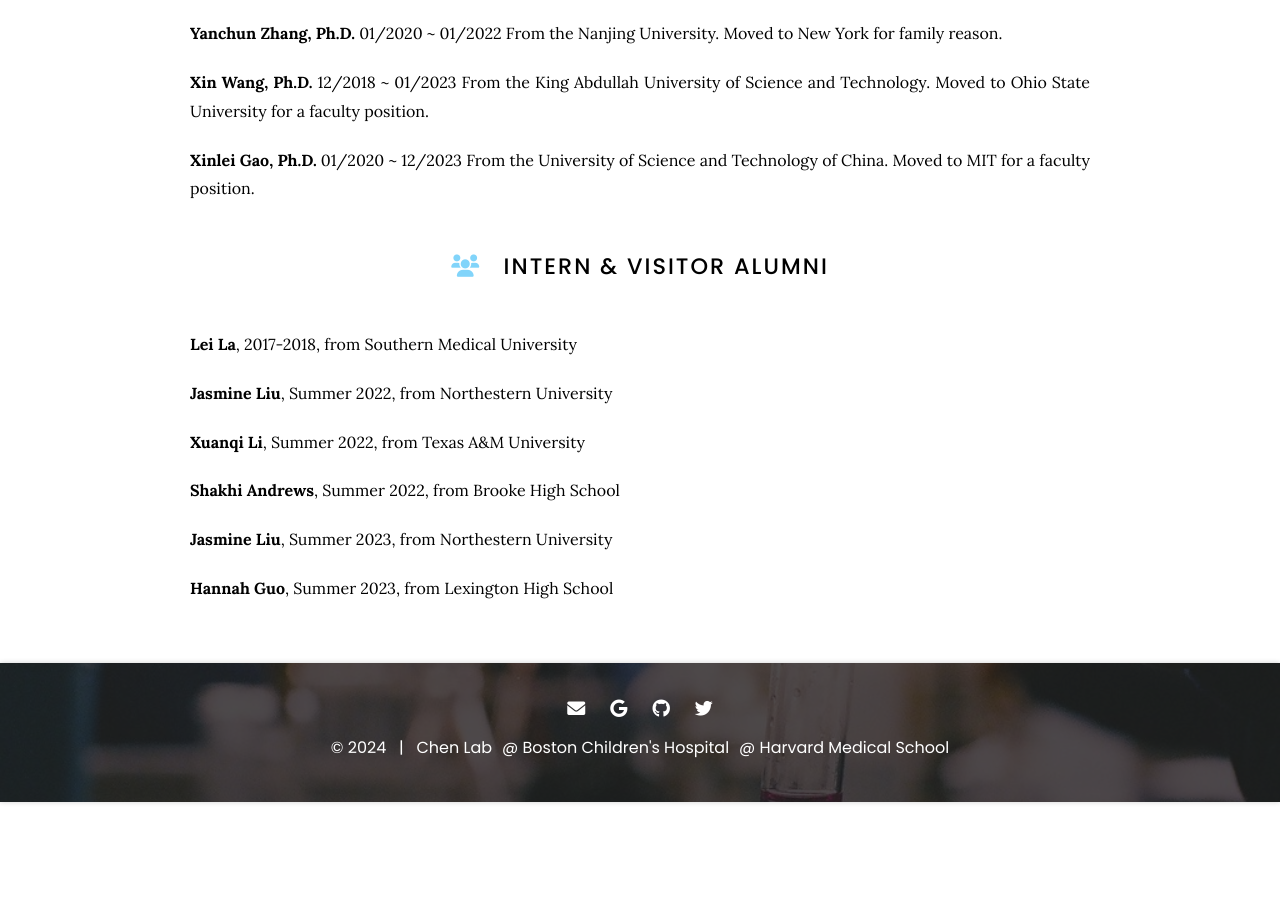
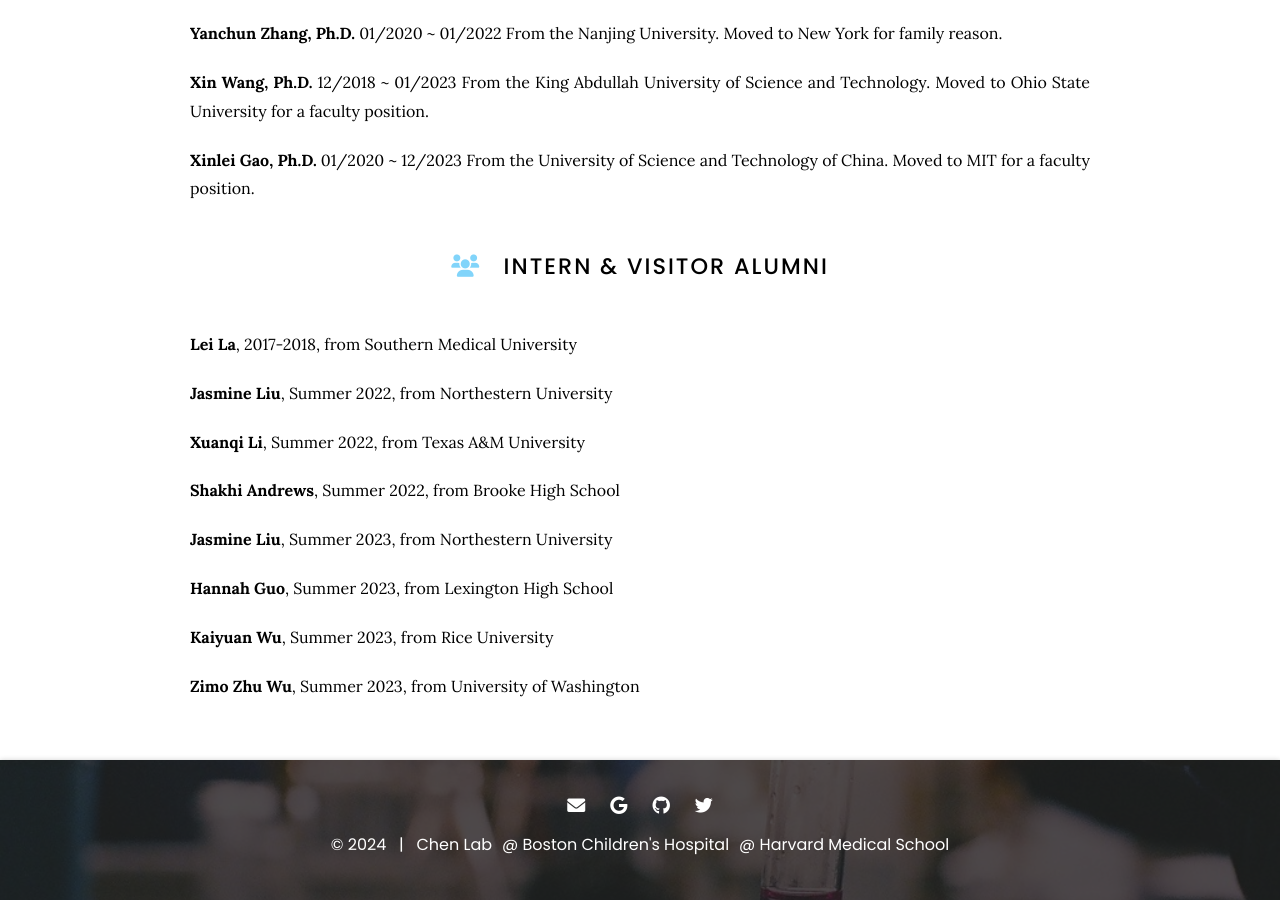
Before and after one commit to kaifuchenlab/kaifuchenlab.github.io, a Jekyll site: the page built from 2.team/index.md, in a window 1280 px wide and 900 px high, scrolled down 2275 px. Built offline with Jekyll 4.4.1, drawn with Linux system fonts in a browser that asks for light colours; before the commit the page ends 3077 px from its top, so only the background shows below that.

Commit message:
Update index.md

```diff
--- a/2.team/index.md
+++ b/2.team/index.md
@@ -106,3 +106,7 @@ From the University of Science and Technology of China. Moved to MIT for a facul
 **Jasmine Liu**, Summer 2023, from Northestern University
 
 **Hannah Guo**, Summer 2023, from Lexington High School
+
+**Kaiyuan Wu**, Summer 2023, from Rice University
+
+**Zimo Zhu Wu**, Summer 2023, from University of Washington
```
